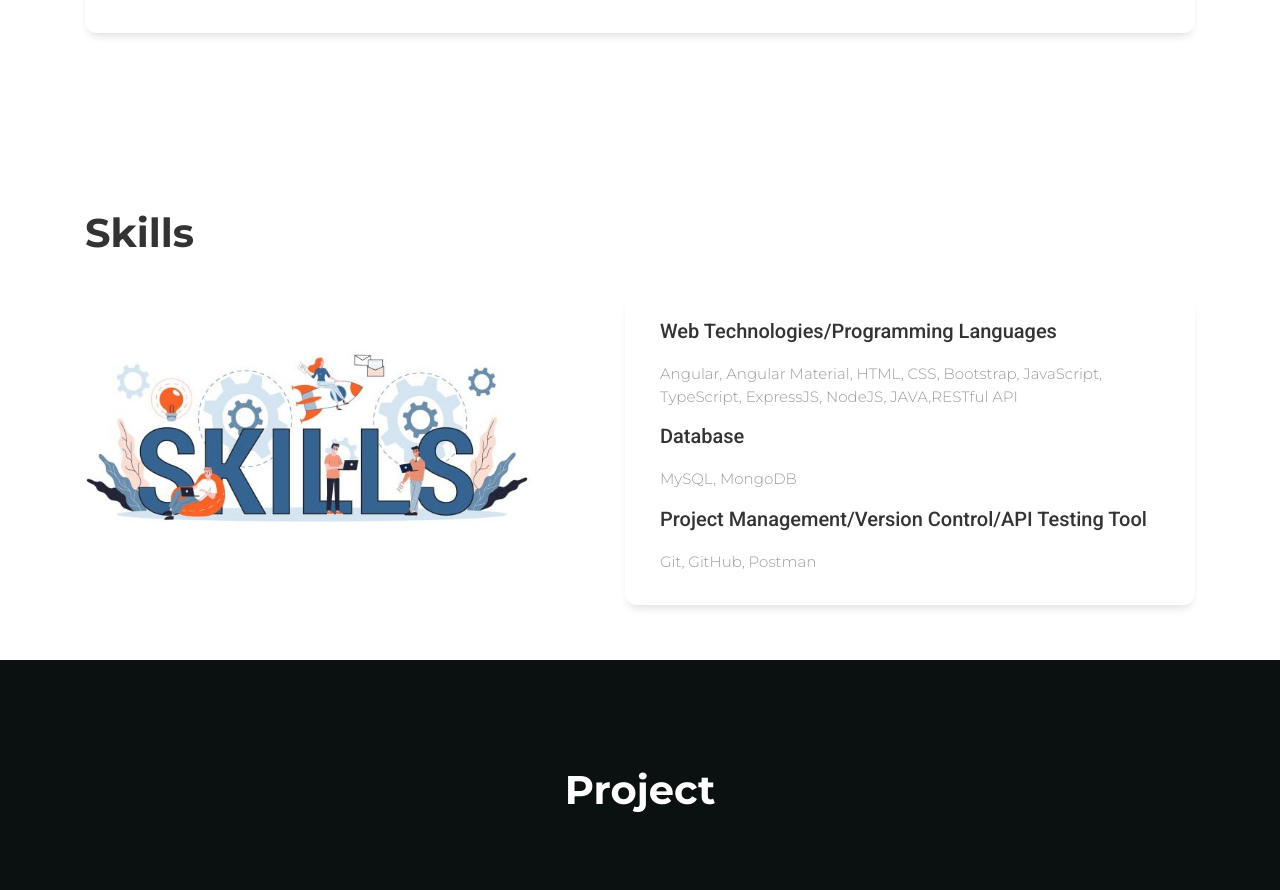
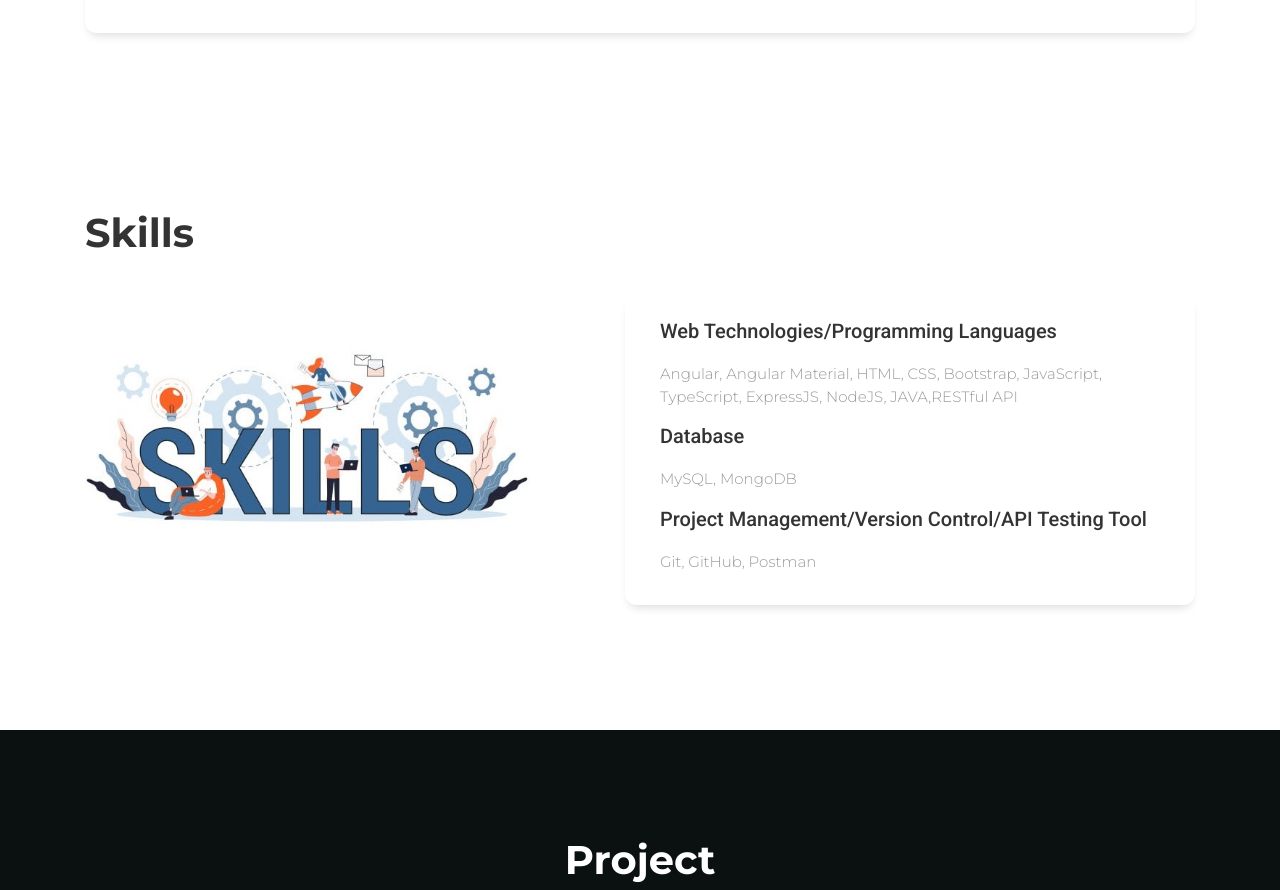
Before and after one commit to vp-13/vrushang-patel, an Angular app: page / in a window 1280 px wide. Shown: the part 2900-3790 px from the top of the page. Built offline with nearby package versions, Linux system fonts and the light colour scheme.

Commit message:
update-skill-section

```diff
--- a/src/app/pages/home/home.component.html
+++ b/src/app/pages/home/home.component.html
@@ -71,12 +71,13 @@
                         <app-experience></app-experience>
             </div>
         </div>
-        <div class="section " id="skills">
+        <div  id="skills">
+        <div class="section ">
             <div class="container">
                     <div class="title"  style="font-size:40px"><b>Skills</b></div>
                     <app-skills></app-skills>
         </div>
-
+    </div>
 
 <!-- Project -->
 
```
